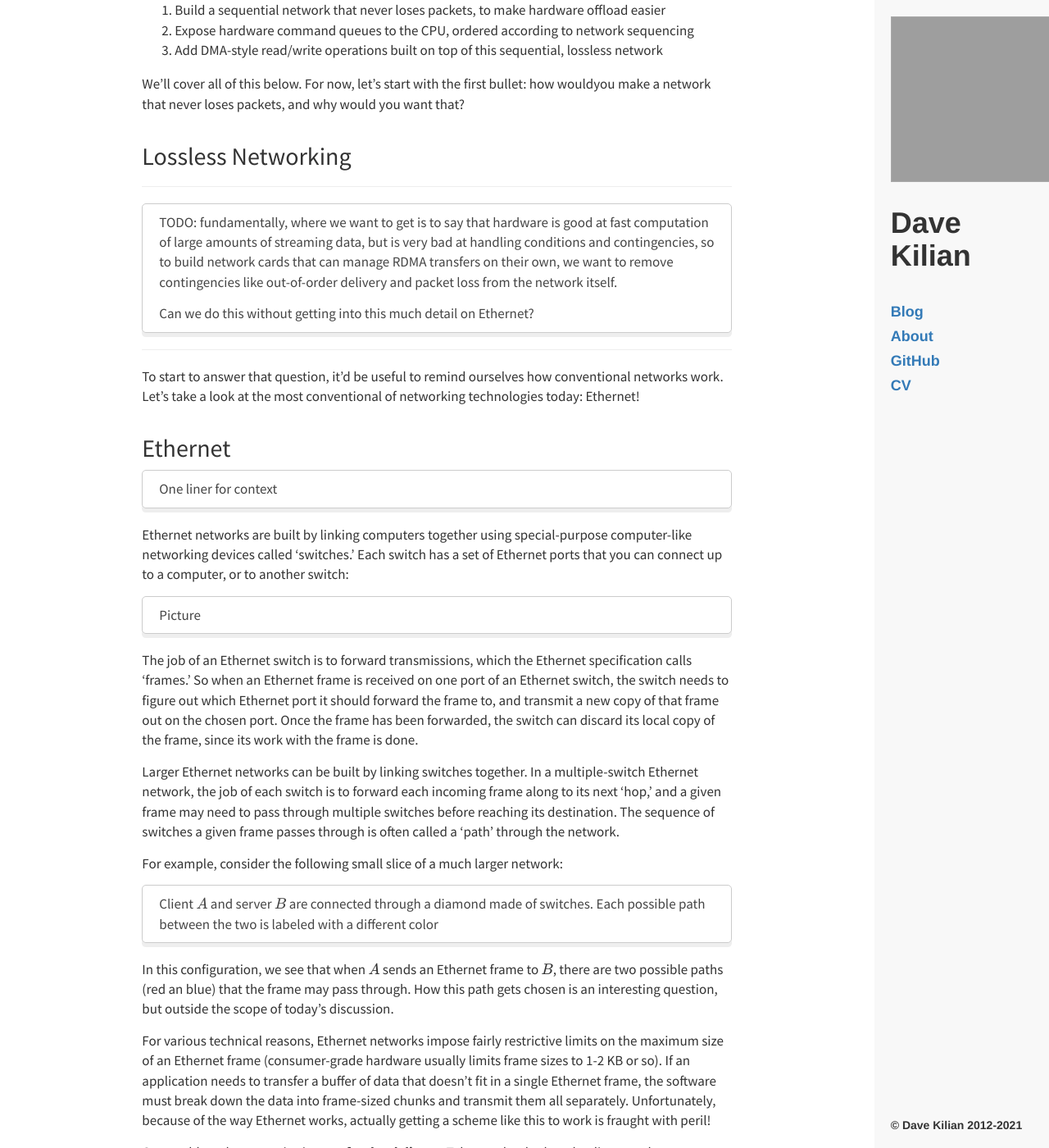
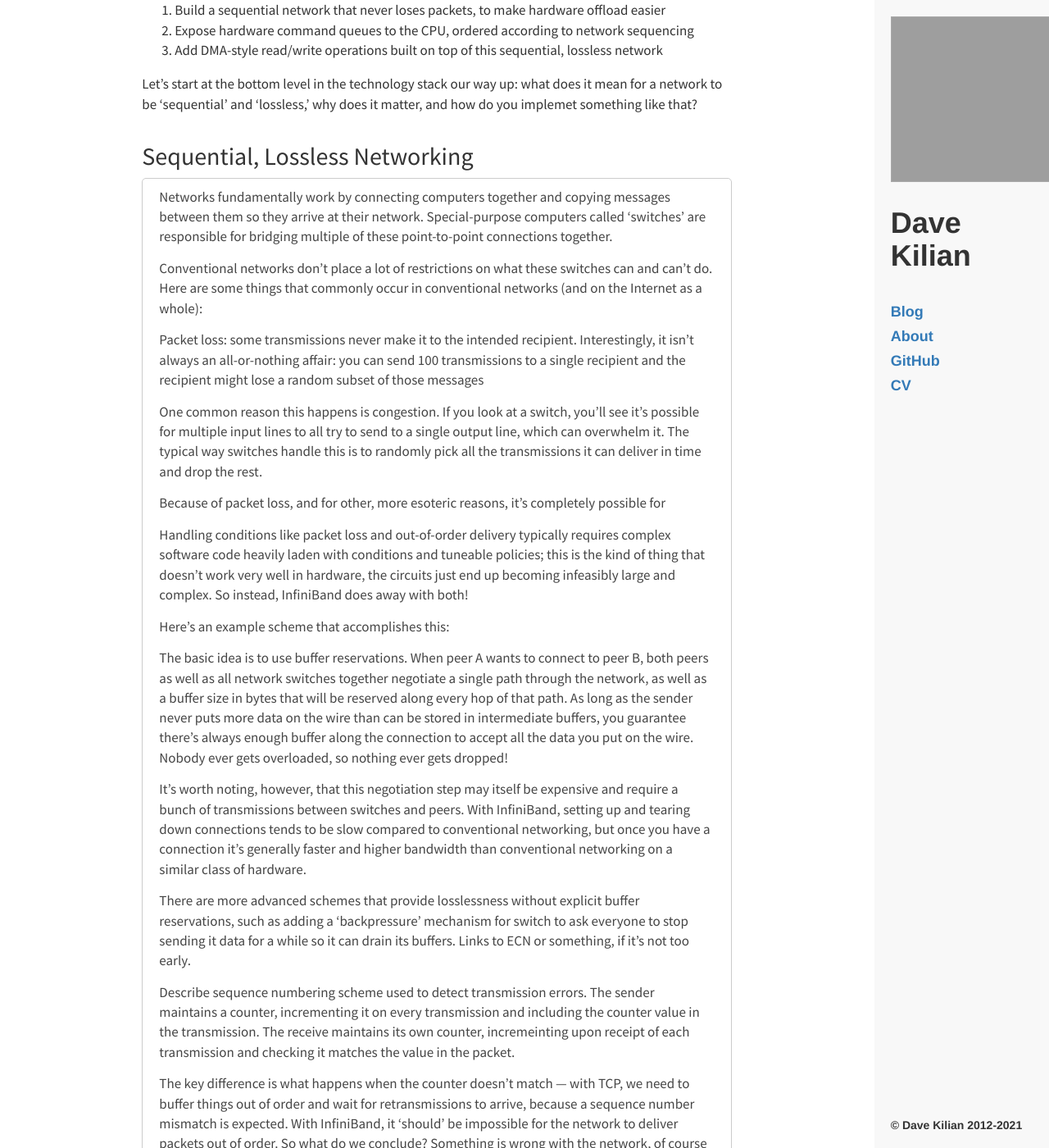
Before and after one commit to davekilian/davekilian.github.com, a Jekyll site: the page built from _posts/2021-02-17-rdma-overview.markdown, in a window 1280 px wide and 1400 px high, scrolled down 6590 px. Shown: the whole window at 82% size. Built offline with Jekyll 4.4.1, drawn with Linux system fonts in a browser that asks for light colours; nearby versions of some CDN libraries; formulas are drawn with MathJax 3; some of the changed text lies outside the part shown; grey boxes are pictures that could not be loaded.

Commit message:
A little restructuring

```diff
--- a/_posts/2021-02-17-rdma-overview.markdown
+++ b/_posts/2021-02-17-rdma-overview.markdown
@@ -163,71 +163,29 @@ In the end, InfiniBand ended up resolving some of the design differences between
 2. Expose hardware command queues to the CPU, ordered according to network sequencing
 3. Add DMA-style read/write operations built on top of this sequential, lossless network
 
-We'll cover all of this below. For now, let's start with the first bullet: how wouldyou make a network that never loses packets, and why would you want that?
+Let's start at the bottom level in the technology stack our way up: what does it mean for a network to be 'sequential' and 'lossless,' why does it matter, and how do you implemet something like that?
 
-## Lossless Networking
+## Sequential, Lossless Networking
 
-
-
-
-
----
-
->  TODO: fundamentally, where we want to get is to say that hardware is good at fast computation of large amounts of streaming data, but is very bad at handling conditions and contingencies, so to build network cards that can manage RDMA transfers on their own, we want to remove contingencies like out-of-order delivery and packet loss from the network itself.
+> Networks fundamentally work by connecting computers together and copying messages between them so they arrive at their network. Special-purpose computers called 'switches' are responsible for bridging multiple of these point-to-point connections together.
 >
-> Can we do this without getting into this much detail on Ethernet?
-
----
-
-To start to answer that question, it'd be useful to remind ourselves how conventional networks work. Let's take a look at the most conventional of networking technologies today: Ethernet!
-
-## Ethernet
-
-> One liner for context
-
-Ethernet networks are built by linking computers together using special-purpose computer-like networking devices called 'switches.' Each switch has a set of Ethernet ports that you can connect up to a computer, or to another switch:
-
-> Picture
-
-The job of an Ethernet switch is to forward transmissions, which the Ethernet specification calls 'frames.' So when an Ethernet frame is received on one port of an Ethernet switch, the switch needs to figure out which Ethernet port it should forward the frame to, and transmit a new copy of that frame out on the chosen port. Once the frame has been forwarded, the switch can discard its local copy of the frame, since its work with the frame is done.
-
-Larger Ethernet networks can be built by linking switches together. In a multiple-switch Ethernet network, the job of each switch is to forward each incoming frame along to its next 'hop,' and a given frame may need to pass through multiple switches before reaching its destination. The sequence of switches a given frame passes through is often called a 'path' through the network.
-
-For example, consider the following small slice of a much larger network:
-
-> Client $A$ and server $B$ are connected through a diamond made of switches. Each possible path between the two is labeled with a different color
-
-In this configuration, we see that when $A$ sends an Ethernet frame to $B$, there are two possible paths (red an blue) that the frame may pass through. How this path gets chosen is an interesting question, but outside the scope of today's discussion.
-
-For various technical reasons, Ethernet networks impose fairly restrictive limits on the maximum size of an Ethernet frame (consumer-grade hardware usually limits frame sizes to 1-2 KB or so). If an application needs to transfer a buffer of data that doesn't fit in a single Ethernet frame, the software must break down the data into frame-sized chunks and transmit them all separately. Unfortunately, because of the way Ethernet works, actually getting a scheme like this to work is fraught with peril!
-
-One problem that can arise is **out of order delivery**. Take another look at the diagram above: an Ethernet frame can only take one of the two highlighted paths through the network, but there's no reason to assume all frames transmitted from $A$ to $B$ will follow the same path! (In fact, in some network setups it may be benficial to scramble the frames along different paths on purpose.) The problem is, different paths might deliver packets at different speeds, so $B$ might need receive frames in the same order $A$ originally sent them:
-
-> Diagram
-
-Another problem is **congestion**. TODO
-
-> Diagram?
-
-TODO mention TCP.
-
-TODO For RDMA, we absolutely don't want software to be involved in breaking up a transmission into frames and reassembling them on the other side. But solving these problems in hardware seems very challenging; even solving them in software is complex. Can we build a network that guarantees in-order delivery with no packet loss? Well, that's that idea of what InfiniBand did.
-
-## InfiniBand Networking
-
-> Adapt the following old draft content as an example scheme for how an InfiniBand network might work, then finish out by mentioning more advanced schemes that may be more practical in the real world, despite the higher complexity:
+> Conventional networks don't place a lot of restrictions on what these switches can and can't do. Here are some things that commonly occur in conventional networks (and on the Internet as a whole):
 >
-> ---
+> Packet loss: some transmissions never make it to the intended recipient. Interestingly, it isn't always an all-or-nothing affair: you can send 100 transmissions to a single recipient and the recipient might lose a random subset of those messages
 >
-> There are a number of ways to implement a network that doesn't lose packets. The key observation is congestion is a problem of coordination, and we can avoid packet loss due to network congestion as long as every peer and every switch cooperates to ensure the network is never congested. This holds on networks that are owned and operated by a single entity &mdash; but this apporach doesn't work as well over the Internet, where it's not feasible (or practical) to expect so many users to cooperate.
+> One common reason this happens is congestion. If you look at a switch, you'll see it's possible for multiple input lines to all try to send to a single output line, which can overwhelm it. The typical way switches handle this is to randomly pick all the transmissions it can deliver in time and drop the rest.
 >
-> A simple scheme for lossless networking might use buffer reservations: when peer A wants to connect to peer B, both peers as well as all network switches together negotiate a single path through the network, as well as a buffer size in bytes that will be reserved along every hop of that path. As long as the sender never puts more data on the wire than can be stored in intermediate buffers, you guarantee there's always enough buffer along the connection to accept all the data you put on the wire. Nobody ever gets overloaded, so nothing ever gets dropped!
+> Because of packet loss, and for other, more esoteric reasons, it's completely possible for
+>
+> Handling conditions like packet loss and out-of-order delivery typically requires complex software code heavily laden with conditions and tuneable policies; this is the kind of thing that doesn't work very well in hardware, the circuits just end up becoming infeasibly large and complex. So instead, InfiniBand does away with both!
+>
+> Here's an example scheme that accomplishes this:
+>
+> The basic idea is to use buffer reservations. When peer A wants to connect to peer B, both peers as well as all network switches together negotiate a single path through the network, as well as a buffer size in bytes that will be reserved along every hop of that path. As long as the sender never puts more data on the wire than can be stored in intermediate buffers, you guarantee there's always enough buffer along the connection to accept all the data you put on the wire. Nobody ever gets overloaded, so nothing ever gets dropped!
 >
 > It's worth noting, however, that this negotiation step may itself be expensive and require a bunch of transmissions between switches and peers. With InfiniBand, setting up and tearing down connections tends to be slow compared to conventional networking, but once you have a connection it's generally faster and higher bandwidth than conventional networking on a similar class of hardware.
 >
 > There are more advanced schemes that provide losslessness without explicit buffer reservations, such as adding a 'backpressure' mechanism for switch to ask everyone to stop sending it data for a while so it can drain its buffers. Links to ECN or something, if it's not too early.
->
-> ---
 >
 > Describe sequence numbering scheme used to detect transmission errors. The sender maintains a counter, incrementing it on every transmission and including the counter value in the transmission. The receive maintains its own counter, incremeinting upon receipt of each transmission and checking it matches the value in the packet.
 >
```
